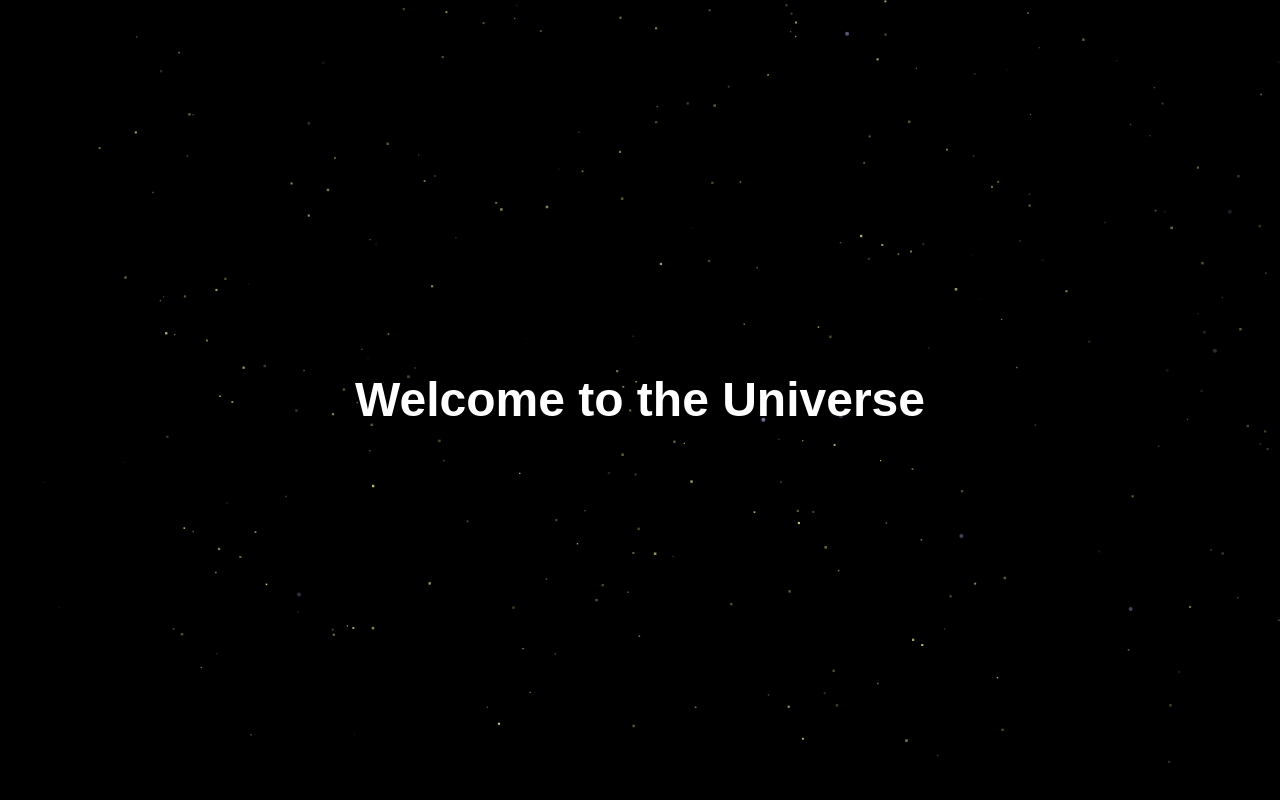
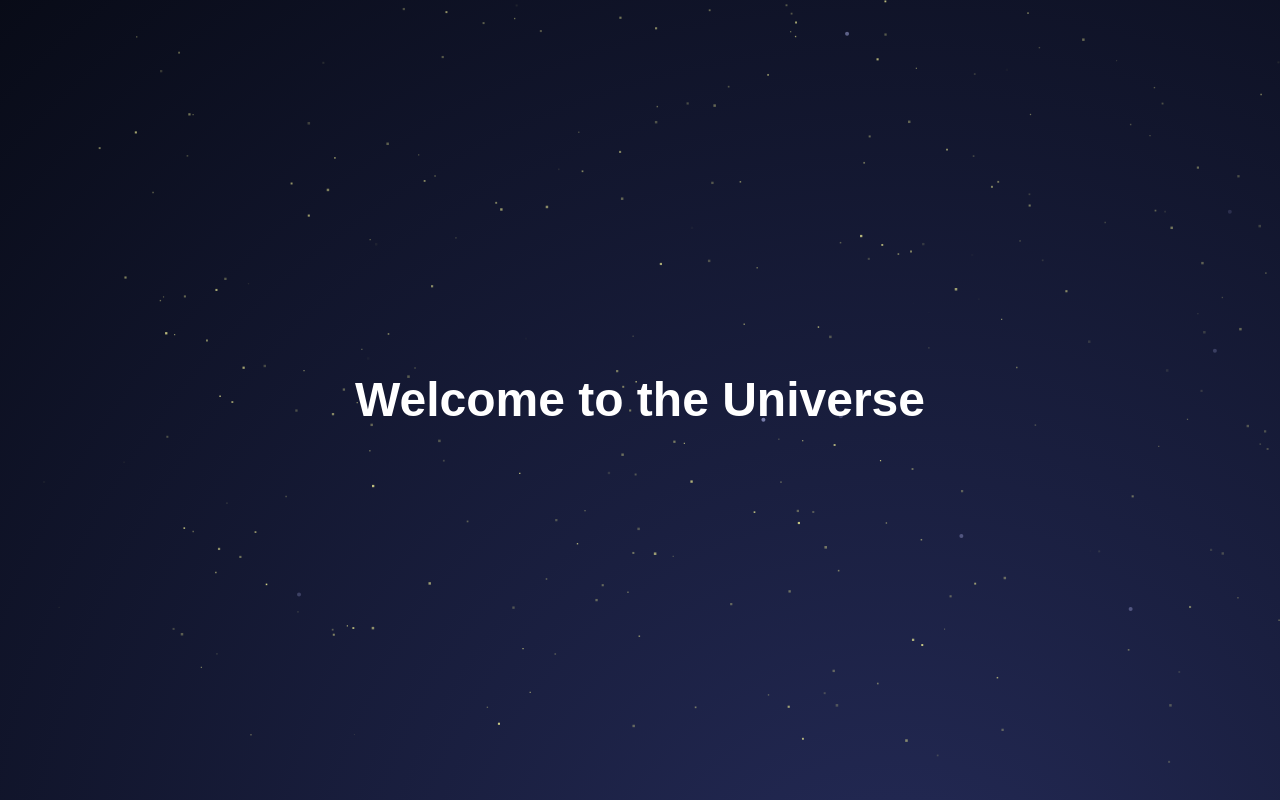
Before and after one commit to Rashedin-063/my-portfolio, a Next.js app: page / in a window 1280 px wide. Built offline with nearby package versions, Linux system fonts and the light colour scheme.

Commit message:
background changed

```diff
--- a/src/components/AnimatedUniverse.tsx
+++ b/src/components/AnimatedUniverse.tsx
@@ -1,4 +1,4 @@
-"use client"
+'use client';
 
 import React, { useEffect } from 'react';
 
@@ -163,7 +163,14 @@ const AnimatedUniverse: React.FC = () => {
 
   return (
     <div className='relative w-full h-screen bg-black'>
-      <canvas id='universe' className='absolute top-0 left-0'></canvas>
+      <canvas
+        id='universe'
+        className='absolute top-0 left-0'
+        style={{
+          background:
+            'radial-gradient(1600px at 70% 120%, rgba(33, 39, 80, 1) 10%, #020409 100%)',
+        }}
+      ></canvas>
       <div className='relative z-10 flex justify-center items-center h-full text-white'>
         <h1 className='text-5xl font-bold'>Welcome to the Universe</h1>
       </div>
```
